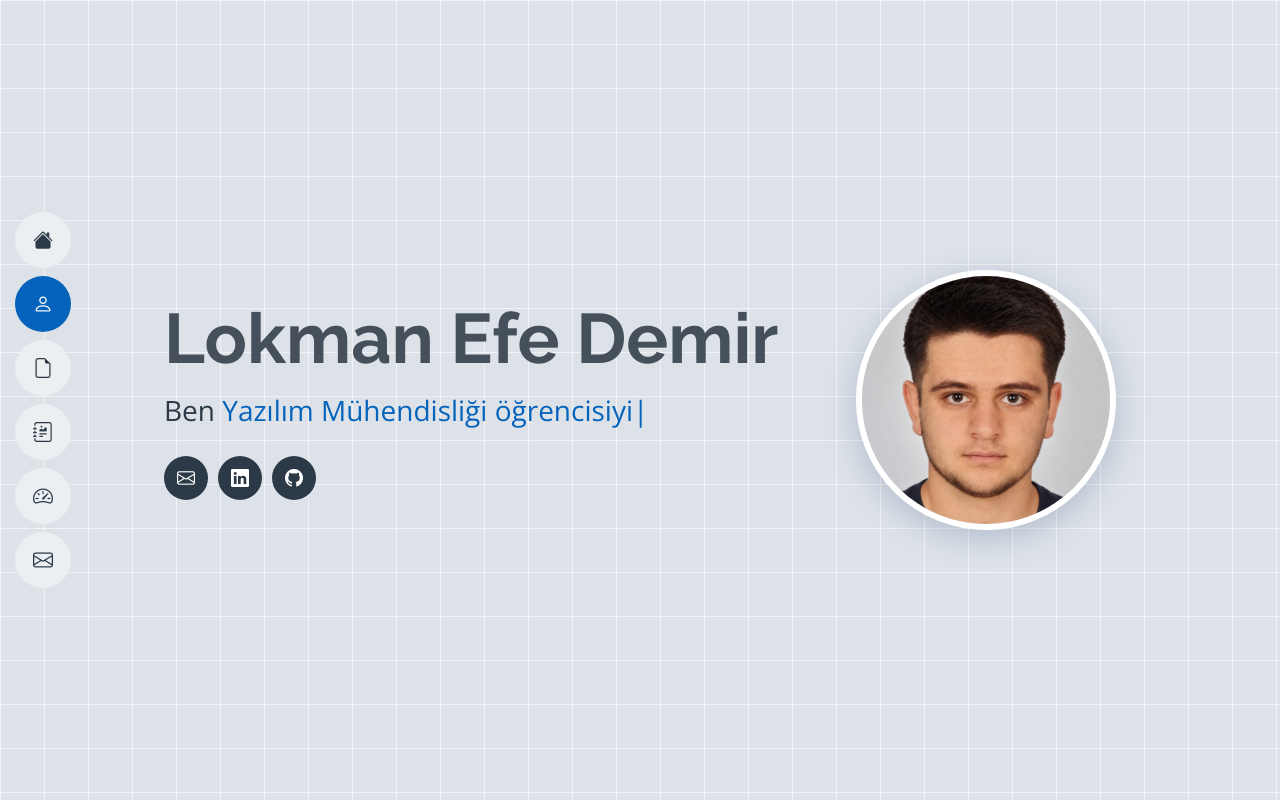
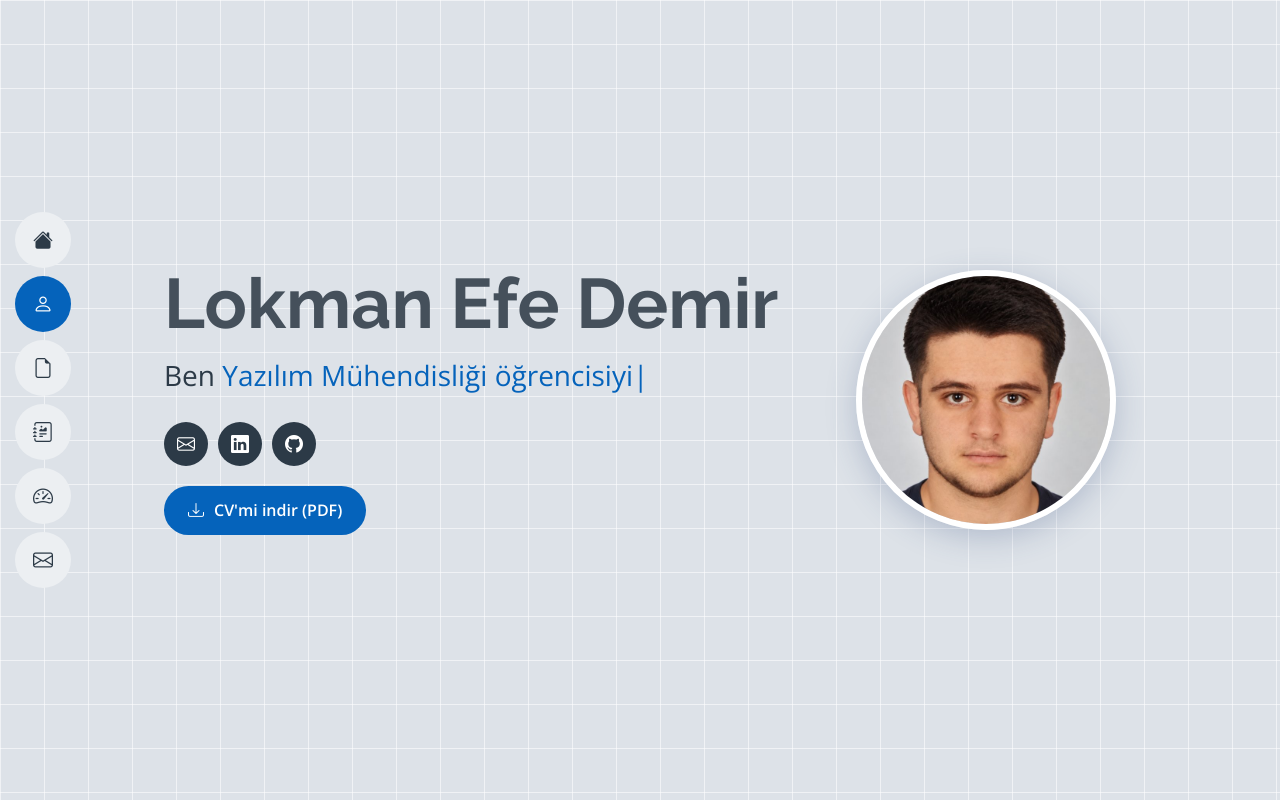
Before and after one commit to lokmandemir583-collab/lokmandemir583-collab.github.io, a plain HTML site: page index.html in a window 1280 px wide. Shown: the top 802 px of the page. Drawn offline with nearby package versions, Linux system fonts and the light colour scheme.

Commit message:
Add files via upload

```diff
--- a/index.html
+++ b/index.html
@@ -30,6 +30,7 @@
       <a href="https://www.linkedin.com/in/lokman-efe-demir-9b0968258/" target="_blank" rel="noopener" aria-label="LinkedIn"><i class="bi bi-linkedin"></i></a>
       <a href="https://github.com/lokmandemir583-collab" target="_blank" rel="noopener" aria-label="GitHub"><i class="bi bi-github"></i></a>
     </div>
+    <a class="cv-btn" href="Lokman_Efe_Demir_CV.pdf" download><i class="bi bi-download"></i> CV'mi indir (PDF)</a>
     </div>
     <img class="hero-photo" src="foto.jpg" alt="Lokman Efe Demir" width="260" height="260">
   </div>
@@ -133,6 +134,7 @@
     <h2 class="title">İletişim</h2>
     <div class="ct"><i class="bi bi-geo-alt"></i><div><h4>Konum:</h4><p>İzmir, Türkiye</p></div></div>
     <div class="ct"><i class="bi bi-envelope"></i><div><h4>E-posta:</h4><p><a href="mailto:lokmandemir583@gmail.com">lokmandemir583@gmail.com</a></p></div></div>
+    <div class="ct"><i class="bi bi-file-earmark-pdf"></i><div><h4>Özgeçmiş:</h4><p><a href="Lokman_Efe_Demir_CV.pdf" download>CV'mi PDF olarak indir</a></p></div></div>
   </div>
 </section>
 
--- a/style.css
+++ b/style.css
@@ -116,3 +116,6 @@ footer .social{justify-content:center;margin:20px 0}
 .hero .inner{display:flex;align-items:center;justify-content:space-between;gap:40px;width:100%}
 .hero-photo{width:260px;height:260px;flex:none;border-radius:50%;object-fit:cover;object-position:center 20%;border:6px solid #fff;box-shadow:0 8px 30px rgba(55,81,126,.25)}
 @media (max-width:820px){.hero .inner{flex-direction:column-reverse;align-items:flex-start;gap:24px;padding-top:24px}.hero-photo{width:170px;height:170px}}
+
+.cv-btn{display:inline-flex;align-items:center;gap:10px;margin-top:20px;background:var(--blue);color:#fff;padding:11px 24px;border-radius:999px;font-weight:600;transition:.2s}
+.cv-btn:hover{background:#37517e;color:#fff}
```
Also changed, not shown: 1 other file.
